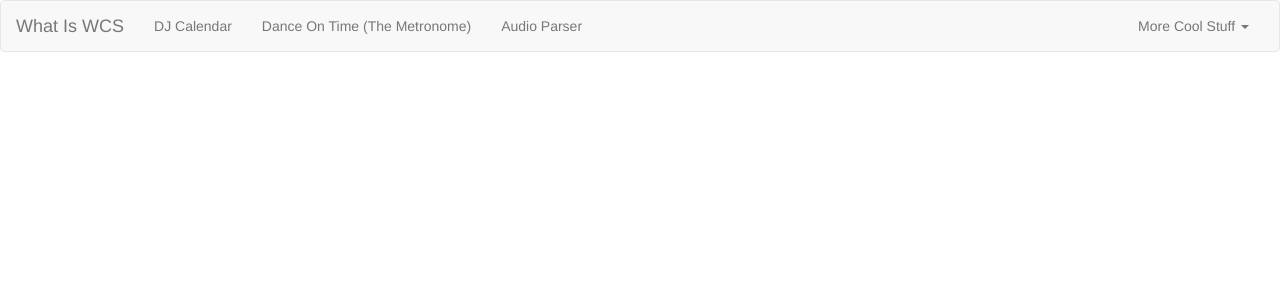
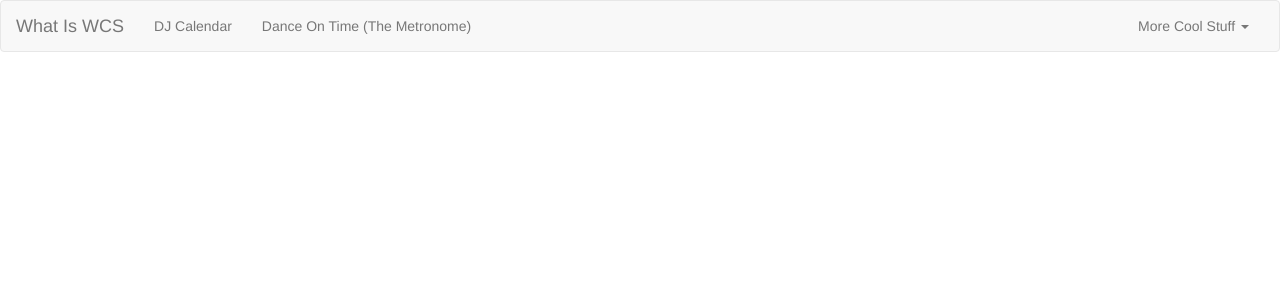
Before and after one commit to vbreeden/wcs_server, a Django app: page /audioparser/ in a window 1280 px wide. Shown: the top 300 px of the page. Run offline with Django 3.2, Linux system fonts and the light colour scheme; some libraries are stand-ins or nearby versions.

Commit message:
The audio parser is going to take a while to implement so let's hide it from the menu bar for now.

```diff
--- a/templates/wcs_server_base.html
+++ b/templates/wcs_server_base.html
@@ -33,7 +33,6 @@
               <ul class="nav navbar-nav">
                   <li><a href="/djcalendar">DJ Calendar <span class="sr-only">(current)</span></a></li>
                   <li><a href="/danceontime">Dance On Time (The Metronome)</a></li>
-                  <li><a href="/audioparser">Audio Parser</a></li>
               </ul>
               <ul class="nav navbar-nav navbar-right">
                 <li class="dropdown">
```
